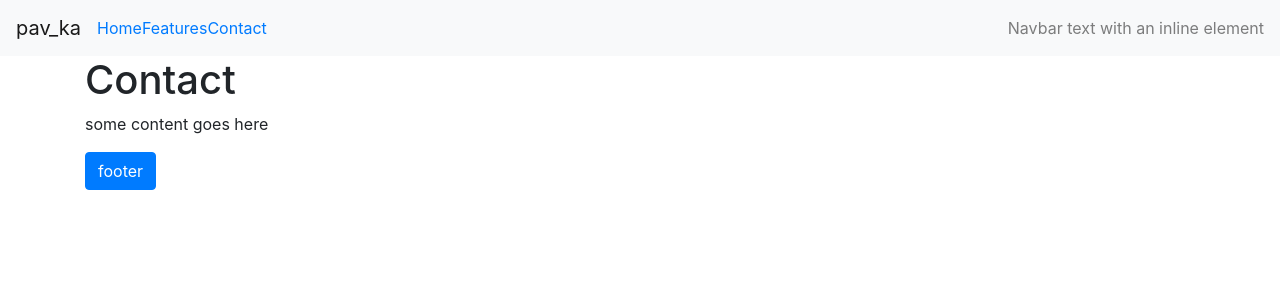
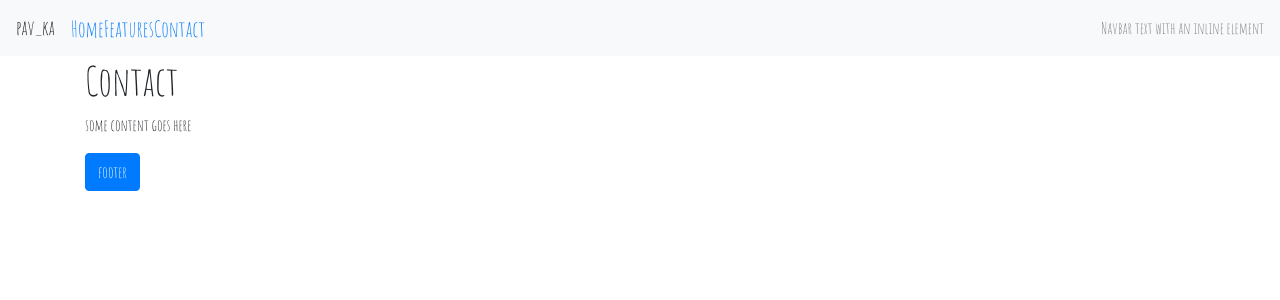
Before and after one commit to pawelklasa/portfolio-react, a React (Create React App) app: page /contact in a window 1280 px wide. Shown: the top 300 px of the page. Built offline with nearby package versions, Linux system fonts and the light colour scheme.

Commit message:
navbar styling

```diff
--- a/public/index.html
+++ b/public/index.html
@@ -11,6 +11,8 @@
     <link rel="manifest" href="%PUBLIC_URL%/manifest.json">
     <link rel="shortcut icon" href="%PUBLIC_URL%/favicon.ico">
     <link href="https://maxcdn.bootstrapcdn.com/bootstrap/4.0.0-beta.2/css/bootstrap.min.css" rel="stylesheet" integrity="sha384-PsH8R72JQ3SOdhVi3uxftmaW6Vc51MKb0q5P2rRUpPvrszuE4W1povHYgTpBfshb" crossorigin="anonymous">
+    <!-- fonts -->
+    <link href="https://fonts.googleapis.com/css?family=Amatic+SC" rel="stylesheet">
     <script src="https://code.jquery.com/jquery-3.2.1.slim.min.js" integrity="sha384-KJ3o2DKtIkvYIK3UENzmM7KCkRr/rE9/Qpg6aAZGJwFDMVNA/GpGFF93hXpG5KkN" crossorigin="anonymous"></script>
     <script src="https://cdnjs.cloudflare.com/ajax/libs/popper.js/1.12.3/umd/popper.min.js" integrity="sha384-vFJXuSJphROIrBnz7yo7oB41mKfc8JzQZiCq4NCceLEaO4IHwicKwpJf9c9IpFgh" crossorigin="anonymous"></script>
     <script src="https://maxcdn.bootstrapcdn.com/bootstrap/4.0.0-beta.2/js/bootstrap.min.js" integrity="sha384-alpBpkh1PFOepccYVYDB4do5UnbKysX5WZXm3XxPqe5iKTfUKjNkCk9SaVuEZflJ" crossorigin="anonymous"></script>
--- a/src/Assets/css/default.css
+++ b/src/Assets/css/default.css
@@ -1,3 +1,4 @@
 body {
     background-color: #fff;
+    font-family: 'Amatic SC', cursive;
 }
--- a/src/Assets/css/navBar.css
+++ b/src/Assets/css/navBar.css
@@ -0,0 +1,12 @@
+.navbar {
+    border-bottom: 1px solid #fff;
+    box-shadow: 1px 1px px #ddd;
+}
+
+.navbar-brand {
+    font-size: 20px;
+}
+
+li {
+    font-size: 22px;
+}
```
